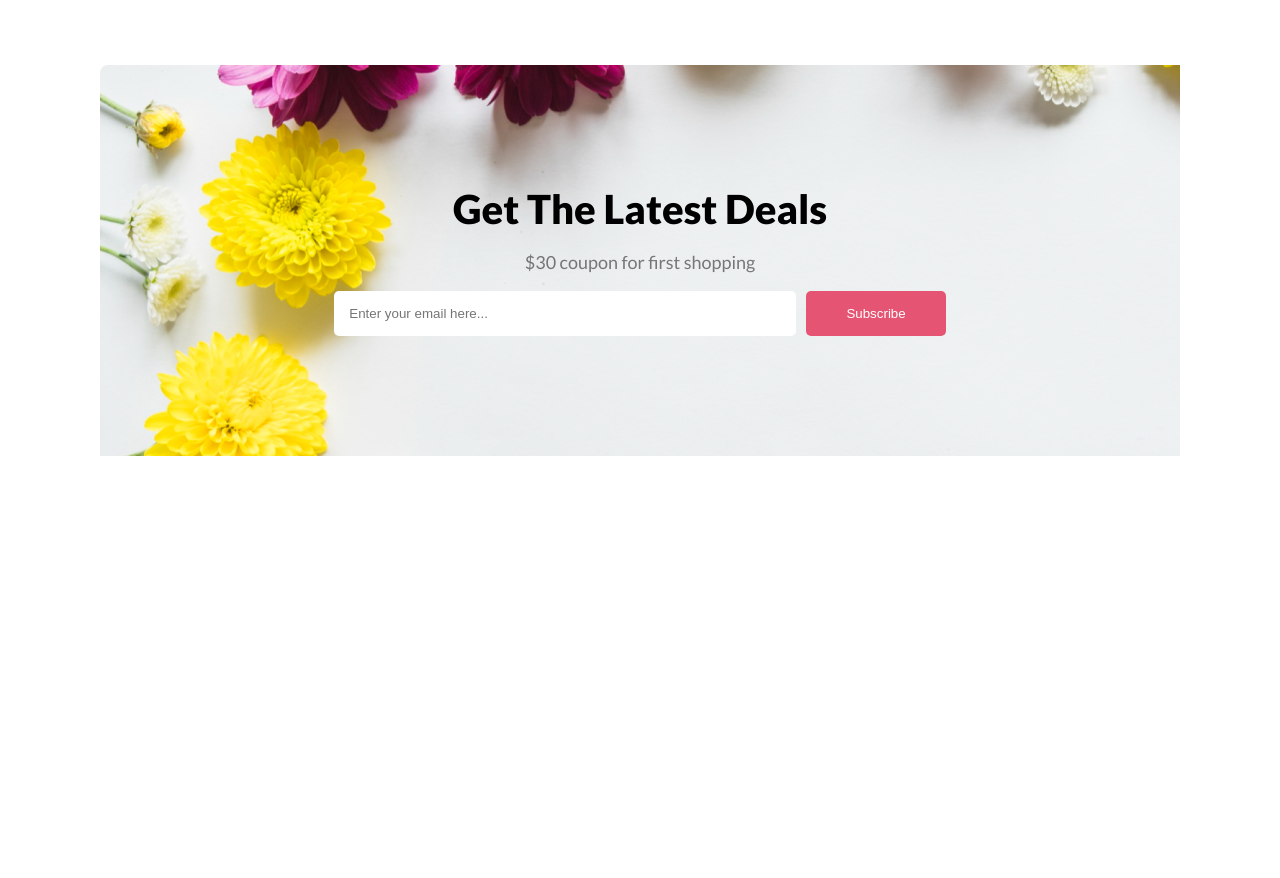
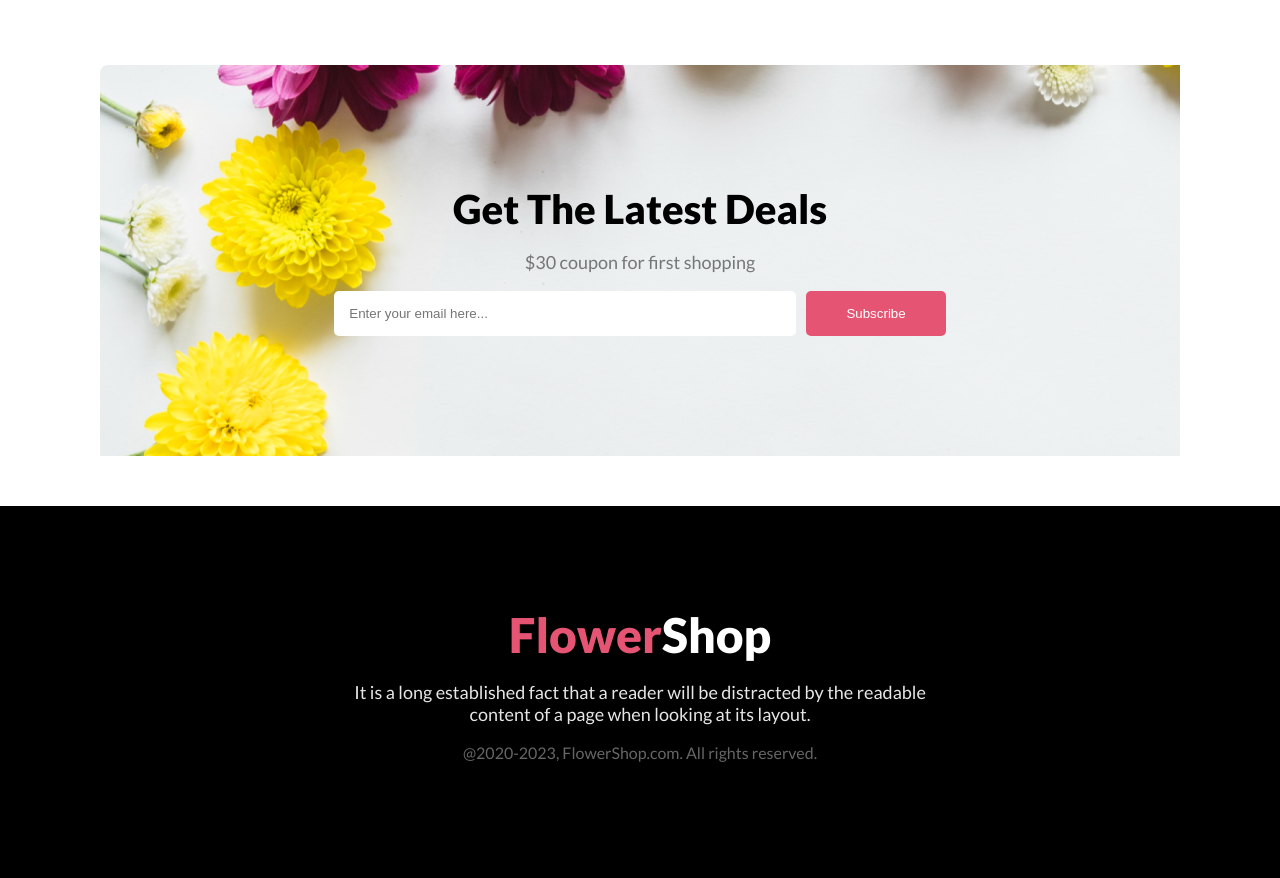
Before and after one commit to komolchandradas/flower-shop, a plain HTML site: page index.html in a window 1280 px wide. Shown: the part 1825-2703 px from the top of the page. Before the commit the page ends 2331 px from the top, so only its background shows below. Drawn offline with Linux system fonts and the light colour scheme.

Commit message:
footer area completed

```diff
--- a/index.html
+++ b/index.html
@@ -54,5 +54,11 @@
 
         </section>
     </main>
+
+    <footer class="footer-area">
+        <h2 class="footer-title"><span class="primary-color">Flower</span>Shop</h2>
+        <p class="footer-des">It is a long established fact that a reader will be distracted by the readable <br> content of a page when looking at its layout.</p>
+        <p class="footer-right">@2020-2023, FlowerShop.com. All rights reserved. </p>
+    </footer>
 </body>
 </html>
--- a/style.css
+++ b/style.css
@@ -105,3 +105,26 @@ body{
     margin-right: 7px;
 
 }
+
+/*Footer area style */
+
+.footer-area{
+    background-color: black;
+    text-align: center;
+    padding: 100px 0;
+}
+.footer-des{
+    color:rgba(255, 255, 255, 0.90);
+    font-size: 18px;
+}
+.primary-color{
+    color: #E55473;
+}
+.footer-title{
+    color: #FFF;
+    font-size: 48px;
+    margin: 0;
+}
+.footer-right{
+    color:rgba(255, 255, 255, 0.40);
+}
```
